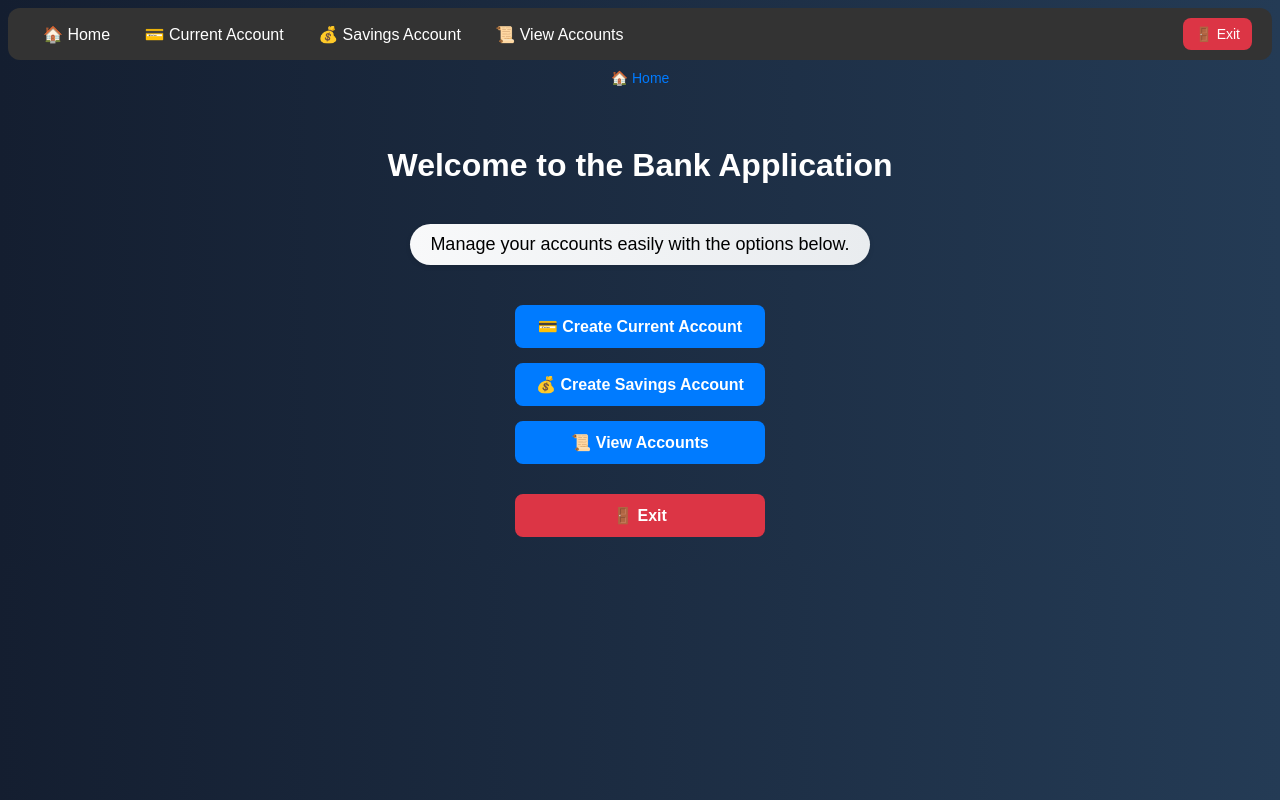
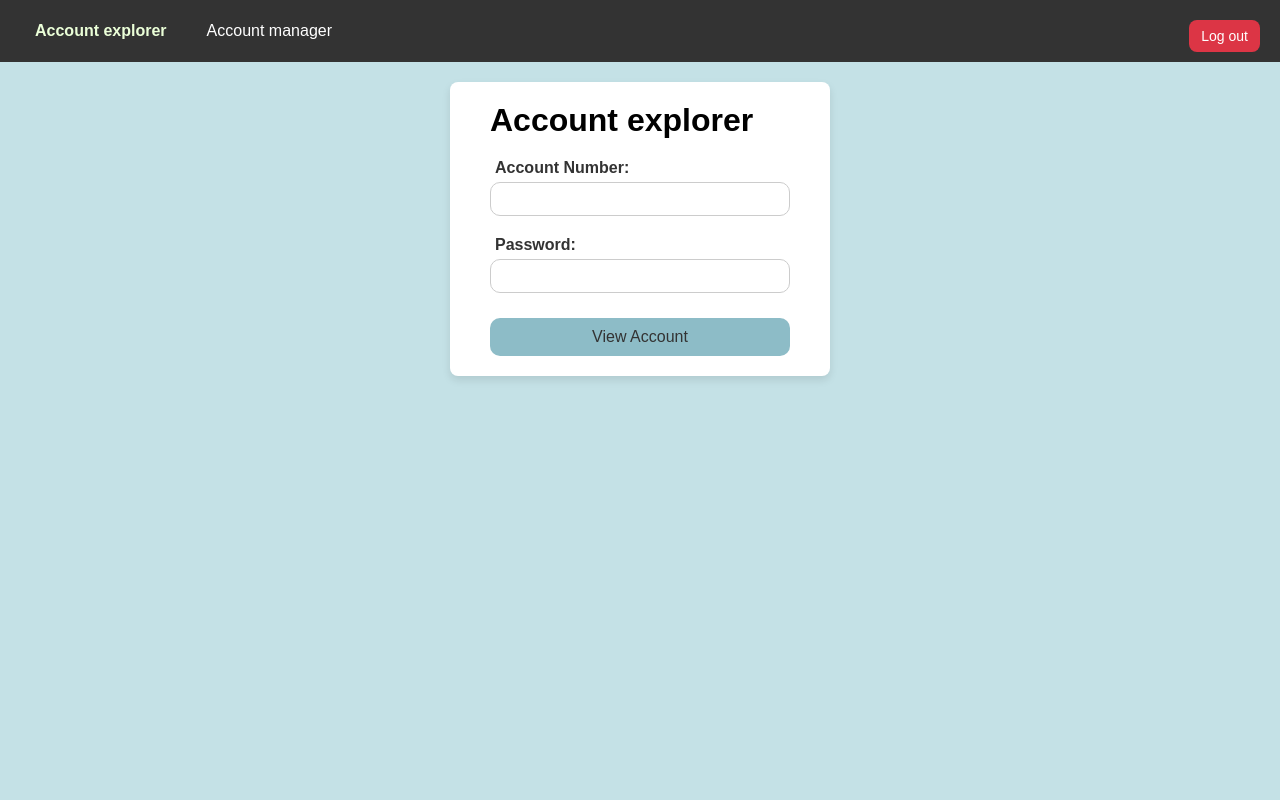
Before and after one commit to DavidGergov03/Bank_account_project_flask, a Flask app: page / in a window 1280 px wide. Run offline with Flask 3, Linux system fonts and the light colour scheme.

Commit message:
work in progress

```diff
--- a/app.py
+++ b/app.py
@@ -34,7 +34,7 @@ class BankAccount:
 # Route for the Main Menu
 @app.route('/')
 def index():
-    return render_template('index.html')
+    return render_template('index.html', active_page='index')
 
 
 # Route for Current Account Creation
@@ -60,7 +60,7 @@ def current_account():
         session.modified = True  # Mark session as modified to ensure it's saved
         return render_template('current_account.html', acc_num=acc_num, balance=balance)
 
-    return render_template('current_account.html')
+    return render_template('account_manager.html', active_page='account_manager')
 
 
 # Route for Savings Account Creation
@@ -92,7 +92,7 @@ def savings_account():
 
 
 # Route for Viewing Accounts (Requires Account Number and Password)
-@app.route('/view_accounts', methods=['GET', 'POST'])
+@app.route('/', methods=['GET', 'POST'])
 def view_accounts():
     if request.method == 'POST':
         acc_num = request.form['account_number']
@@ -107,9 +107,9 @@ def view_accounts():
                     return render_template('account_details.html', account=account)
 
         # If no matching account or incorrect password
-        return render_template('view_accounts.html', error="Incorrect account number or password")
+        return render_template('index.html', error="Incorrect account number or password")
 
-    return render_template('view_accounts.html')
+    return render_template('index.html', active_page='index')
 
 
 # Route for Exiting and Clearing the Session
@@ -123,6 +123,10 @@ def exit_app():
 def goodbye():
     return "<h1>Thank you for using our services. Goodbye!</h1>"
 
+@app.route('/')
+def home():
+    return "Docker is working!"
+
 
 if __name__ == '__main__':
-    app.run(debug=True)
+    app.run(host='0.0.0.0', port=5000, debug=True)
--- a/templates/base.html
+++ b/templates/base.html
@@ -5,26 +5,13 @@
     <meta name="viewport" content="width=device-width, initial-scale=1.0">
     <title>{% block title %}My Site{% endblock %}</title>
     <style>
-        /* Navbar Styling */
         .navbar {
+            display: flex;
+            padding: 10px 20px;
             background-color: #333;
-            padding: 10px 20px;
-            display: flex;
-            border-radius: 12px;
+            align-items: center;
             justify-content: space-between;
-            align-items: center;
-        }
-
-        .navbar a {
-            color: white;
-            text-decoration: none;
-            padding: 10px 15px;
-            font-size: 16px;
-        }
-
-        .navbar a:hover {
-            background-color: #555;
-            border-radius: 5px;
+            margin: 0;
         }
 
         .breadcrumb {
@@ -40,17 +27,17 @@
         .breadcrumb a:hover {
             text-decoration: underline;
         }
+
         body {
-            background: linear-gradient(to right, #141E30, #243B55) !important;
+            margin: 0;
+            padding: 0;
+            width: 100vw;
+            height: 100vh;
             color: white;
+            background-color: #C4E1E6;
             font-family: Arial, sans-serif;
-            text-align: center;
         }
 
-        .container {
-            margin-top: 20px;
-            padding: 20px;
-        }
         .exit-nav-button {
             background-color: #dc3545;
             color: white;
@@ -64,13 +51,12 @@
         .exit-nav-button:hover {
             background-color: #c82333;
         }
+
         label {
-            background: linear-gradient(to right, #a8c0ff, #d9e4ff);
             padding: 5px;
-            border-radius: 5px;
             color: #333;
-            display: inline-block;
         }
+
         .secondary-button {
             background: linear-gradient(to right, #a8c0ff, #d9e4ff);
             color: black;
@@ -87,6 +73,7 @@
         .secondary-button:hover {
             background-color: #5a6268;
         }
+
         .account-summary {
             background: linear-gradient(to right, #a8c0ff, #d9e4ff);
             color: black;
@@ -97,29 +84,84 @@
             margin: 20px auto;
             text-align: center;
         }
+
+        ul {
+            display: flex;
+            gap: 10px;
+            justify-content: center;
+            list-style: none;
+            margin: 0;
+            padding: 0;
+        }
+
+        a {
+            display: block;
+            position: relative;
+            padding: 0.2em 0;
+            text-decoration: none;
+            color: white;
+            text-decoration: none;
+            padding: 10px 15px;
+            font-size: 16px;
+        }
+
+        a.active {
+            color: #EBFFD8;
+            font-weight: bold;
+        }
+
+        .navbar a::after {
+            content: '';
+            position: absolute;
+            bottom: 0;
+            left: 0;
+            width: 100%;
+            height: 0.1em;
+            background-color: white;
+            opacity: 0;
+            transition: opacity 300ms, transform 300ms;
+        }
+
+        a:hover::after,
+        a:focus::after {
+            opacity: 1;
+            transform: translate3d(0, 0.2em, 0);
+        }
+
+        li a::after {
+            opacity: 1;
+            transform: scale(0);
+            transform-origin: center;
+            transition: transform 0.3s ease;
+        }
+
+        li a:hover::after,
+        li a:focus::after {
+            transform: scale(1);
+        }
     </style>
 </head>
 <body>
 
     <!-- Navigation Bar -->
     <div class="navbar">
-        <div>
-            <a href="{{ url_for('index') }}">🏠 Home</a>
-            <a href="{{ url_for('current_account') }}">💳 Current Account</a>
-            <a href="{{ url_for('savings_account') }}">💰 Savings Account</a>
-            <a href="{{ url_for('view_accounts') }}">📜 View Accounts</a>
-        </div>
-        <div>
-            <form action="{{ url_for('exit_app') }}" method="post" style="display: inline;">
-            <button type="submit" class="exit-nav-button">🚪 Exit</button>
-            </form>
-        </div>
+        <ul>
+            <li>
+                <a href="{{ url_for('index') }}" class="{{ 'active' if active_page == 'index' else '' }}">Account explorer</a>
+            </li>
+            <li>
+                <a href="{{ url_for('current_account') }}" class="{{ 'active' if active_page == 'account_manager' else '' }}">Account manager</a>
+            </li>
+        </ul>
+        <form action="{{ url_for('exit_app') }}" method="post" style="display: inline;">
+            <button type="submit" class="exit-nav-button">Log out</button>
+        </form>
     </div>
 
     <!-- Breadcrumb Navigation -->
-    <div class="breadcrumb">
+    <!-- <div class="breadcrumb">
         {% block breadcrumb %}{% endblock %}
-    </div>
+    </div> -->
 
     <!-- Main Content Container -->
     <div class="container">
--- a/templates/index.html
+++ b/templates/index.html
@@ -1,85 +1,98 @@
 {% extends 'base.html' %}
 
-{% block title %}Main Menu{% endblock %}
+{% block title %}Account explorer{% endblock %}
 
 {% block breadcrumb %}
-    <a href="{{ url_for('index') }}">🏠 Home</a>
+    <a href="{{ url_for('index') }}">Accounts explorer</a>
 {% endblock %}
 
 {% block content %}
-    <h1>Welcome to the Bank Application</h1>
-    <p class="subtitle">Manage your accounts easily with the options below.</p>
 
-    <div class="menu-container">
-        <a href="{{ url_for('current_account') }}"><button class="menu-button">💳 Create Current Account</button></a>
-        <a href="{{ url_for('savings_account') }}"><button class="menu-button">💰 Create Savings Account</button></a>
-        <a href="{{ url_for('view_accounts') }}"><button class="menu-button">📜 View Accounts</button></a>
-    </div>
+    <div class="form-container">
+        <h1>Account explorer</h1>
+        <form method="POST" autocomplete="off">
+            <label for="account_number">Account Number:</label>
+            <input type="text" id="account_number" name="account_number" required>
 
-    <div class="button-container">
-        <form action="{{ url_for('exit_app') }}" method="post">
-            <button type="submit" class="exit-button">🚪 Exit</button>
+            <label for="password">Password:</label>
+            <input type="password" id="password" name="password" required>
+
+            <button type="submit">View Account</button>
         </form>
     </div>
 
+    {% if error %}
+        <div class="error-message">
+            <p>⚠️ {{ error }}</p>
+        </div>
+    {% endif %}
+
     <style>
-        .subtitle {
-            font-size: 18px;
+        .form-container {
+            background-color: white;
             color: black;
-            padding: 10px 20px;
-            margin-bottom: 20px;
-            background: linear-gradient(to right, #f8f9fa, #e9ecef);
-            border-radius: 25px; /* Oval edges */
-            display: inline-block;
-            text-align: center;
-            box-shadow: 0px 2px 5px rgba(0, 0, 0, 0.1);
+            padding: 20px 40px;
+            border-radius: 8px;
+            box-shadow: 0px 4px 8px rgba(0, 0, 0, 0.1);
+            max-width: 300px;
+            margin: 20px auto;
+            text-align: left;
         }
 
-
-        .menu-container {
-            display: flex;
-            flex-direction: column;
-            align-items: center;
-            gap: 15px;
-            margin-top: 20px;
+        .form-container h1 {
+            margin: 0;
+            padding: 0 0 15px 0;
         }
 
-        .menu-button {
-            background-color: #007BFF;
-            color: white;
-            padding: 12px 20px;
+        label {
+            display: block;
+            font-weight: bold;
+        }
+
+        input {
+            width: 100%;
+            max-width: 100%;
+            padding: 8px;
+            margin-bottom: 15px;
+            border: 1px solid #ccc;
+            border-radius: 10px;
+            box-sizing: border-box;
+            font-size: 14px;
+        }
+
+        button {
+            margin-top: 10px;
+            background-color: #8DBCC7;
+            color: #333;
+            padding: 10px 15px;
             border: none;
-            border-radius: 8px;
+            border-radius: 10px;
             cursor: pointer;
             font-size: 16px;
-            width: 250px;
-            font-weight: bold;
-            text-align: center;
+            width: 100%;
         }
 
-        .menu-button:hover {
+        button:hover {
             background-color: #0056b3;
         }
 
-        .button-container {
-            margin-top: 30px;
-            text-align: center;
+        .secondary-button {
+            background-color: #6c757d;
         }
 
-        .exit-button {
-            background-color: #dc3545;
-            color: white;
-            padding: 12px 20px;
-            border: none;
-            border-radius: 8px;
-            cursor: pointer;
-            font-size: 16px;
-            font-weight: bold;
-            width: 250px;
+        .secondary-button:hover {
+            background-color: #5a6268;
         }
 
-        .exit-button:hover {
-            background-color: #c82333;
+        .error-message {
+            background-color: #f8d7da;
+            color: #721c24;
+            padding: 10px;
+            border-radius: 8px;
+            box-shadow: 0px 4px 8px rgba(0, 0, 0, 0.1);
+            max-width: 400px;
+            margin: 20px auto;
+            text-align: center;
         }
     </style>
 {% endblock %}
```
Also changed, not shown: templates/account_manager.html (added, +105 -0 lines), templates/view_accounts.html (deleted, +0 -98 lines), 1 other file.
